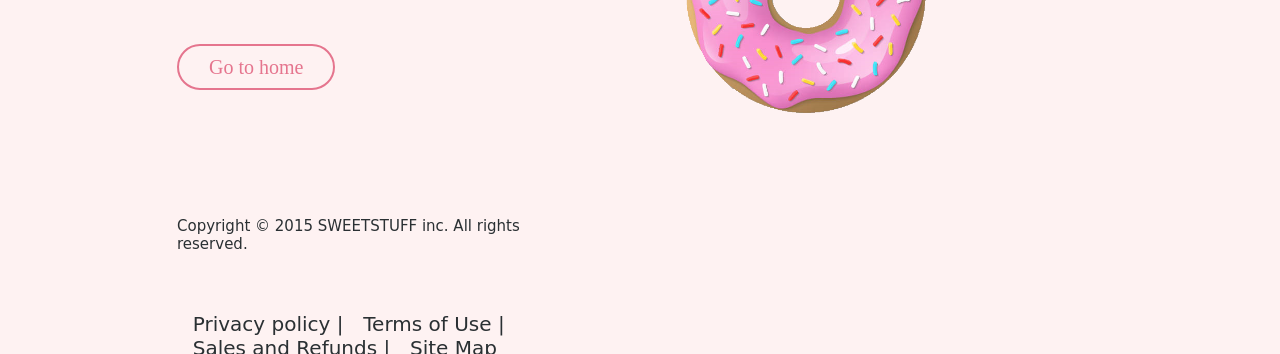
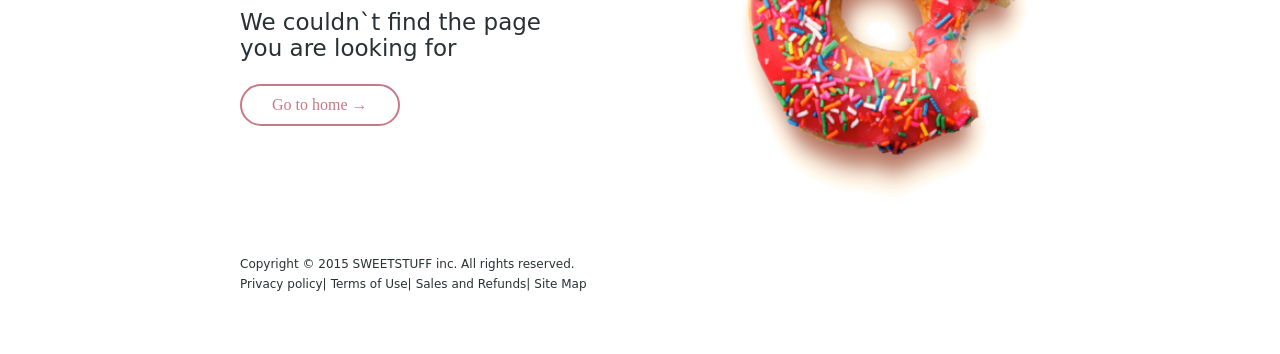
Before and after one commit to zasweted/7-donut, a website: page index.html in a window 1280 px wide. Shown: the part 247-601 px from the top of the page. Drawn offline with Linux system fonts and the light colour scheme.

Commit message:
almost done

```diff
--- a/css/main.css
+++ b/css/main.css
@@ -1,62 +1,92 @@
-body{
-    background-color: #FEF2F2;
+body {
+    background-color: #ffffff;
+}
+
+header,
+main,
+footer {
     display: inline-block;
+    width: 800px;
+    margin-left: calc(50% - 400px);
+    margin-right: calc(50% - 400px);
+    margin-bottom: 30px;
 }
-header > div {
-    margin-top: 5%;
-    margin-left: 15%;
+
+img {
+    float: left;
 }
-nav > a {
+
+header > nav {
+    float: right;
+    margin-top: 20px;
+}
+
+header > nav > a {
+    float: left;
+    margin-left: 50px;
     font-size: 20px;
-    color: #2A3033;
-    font-family: cursive;
+    line-height: 20px;
     text-decoration: none;
-    margin-left: 4%;
-}
-main {
-    width: 70%;
-    margin-left: 15%;
-}
-div {
-    width: 50%;
-    float: left;
-    margin-top: 8%;
-}
-h1 {
-    margin: 0;
-    font-size: 50px;
     color: #2A3033;
     font-family: cursive;
 }
-p {
-    margin-bottom: 15%;
-    margin-top: 5%;
-    font-size: 20px;
+
+nav > a:first-child {
+    margin-left: 0;
+}
+
+main div {
+    margin-top: 25px;
+    width: 40%;
+    float: left;
+}
+
+main h1 {
+    font-size: 60px;
+    font-weight: normal;
     color: #2A3033;
+}
+
+main p {
+    font-size: 23px;
     font-family: cursive;
+    font-weight: light;
+    color: #2A3033;
 }
-div > a {
-    font-size: 20px;
+
+main a {
+    display: inline-block;
+    text-decoration: none;
     padding: 10px;
     padding-left: 30px;
     padding-right: 30px;
     border-radius: 30px;
+    color: #C97889;
+    border: solid 2px #C97889;
+
+}
+
+main img {
+    margin-top: 30px;
+    width: 45%;
+    float: right;
+}
+
+footer p {
+    margin: 0;
+    display: inline-block;
+    font-size: 12px;
+    line-height: 20px;
+    color: #2A3033;
+    font-family: cursive;
+
+}
+
+div nav a {
+    width: 40%;
+    font-size: 12px;
+    line-height: 20px;
     text-decoration: none;
-    color: #E5758E;
-    border: 2px solid #E5758E;
-}
-footer {
-    width: 70%;
-    margin-left: 15%;
-}
-div > nav {
-    margin-top: 5%;
-}
-p {
-    font-size: 15px;
     color: #2A3033;
     font-family: cursive;
 }
-a > img {
-    width: 15%;
-}
--- a/index.html
+++ b/index.html
@@ -9,7 +9,7 @@
 </head>
 <body>
     <header>
-        <img src="./img/logo-two.png" alt="logo">
+        <img src="./img/logo-three.png" alt="logo">
         <nav>
             <a href="#">Products</a>
             <a href="#">News</a>
@@ -19,25 +19,24 @@
     </header>
     <main>
         <div>
-            <h1 style>WHOOPS!</h1>
+            <h1>WHOOPS!</h1>
             <p>We couldn`t find the page you are looking for</p>
-            <a href="#">Go to home</a>
+            <a href="#">Go to home →</a>
         </div>
-        <img src="./img/donut.png" alt="donut" style="width: 40.0%;margin-left: 10%; display: inline-block;">
+        <img src="./img/donut-v3.png" alt="donut">
     </main>
     <footer>
-        <div style="margin-top: 5%;">
+        <div>
+            <p>Copyright © 2015 SWEETSTUFF inc. All rights reserved.</p>
             <nav>
-                <p>Copyright © 2015 SWEETSTUFF inc. All rights reserved.</p>
-                <a href="#">  Privacy policy  |</a>
-                <a href="#">  Terms of Use  |</a>
-                <a href="#">  Sales and Refunds  |</a>
-                <a href="#">  Site Map</a>
-                <a href="#"><img src="./img/fb-icon.png" alt="fb-icon"></a>
-                <a href="#"><img src="./img/instagram-icon.png" alt="instagram-icon"></a>
-                <a href="#"><img src="./img/twiter-icon.png" alt="twiter-icSon"></a>
+                <a href="#">Privacy policy|</a>
+                <a href="#">Terms of Use|</a>
+                <a href="#">Sales and Refunds|</a>
+                <a href="#">Site Map</a>
             </nav>
         </div>
+        <nav>
+        </nav>
     </footer>
 </body>
 </html>
```
Also changed, not shown: img/donut-v2.png (added), img/donut-v3.png (added), img/logo-three.png (added).
